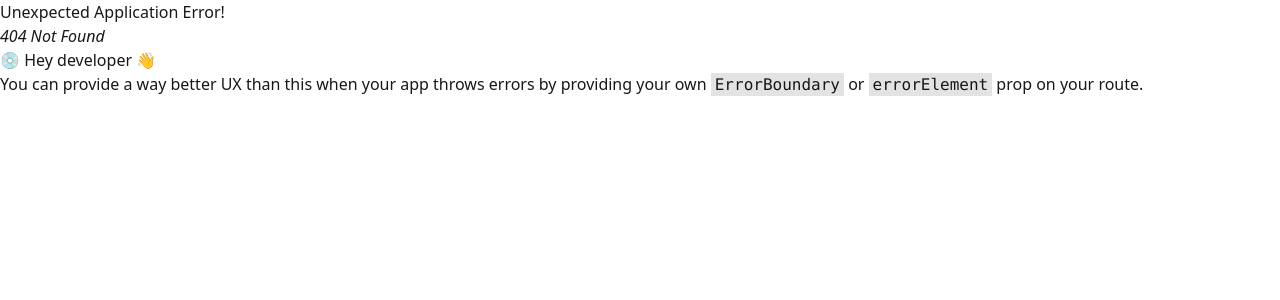
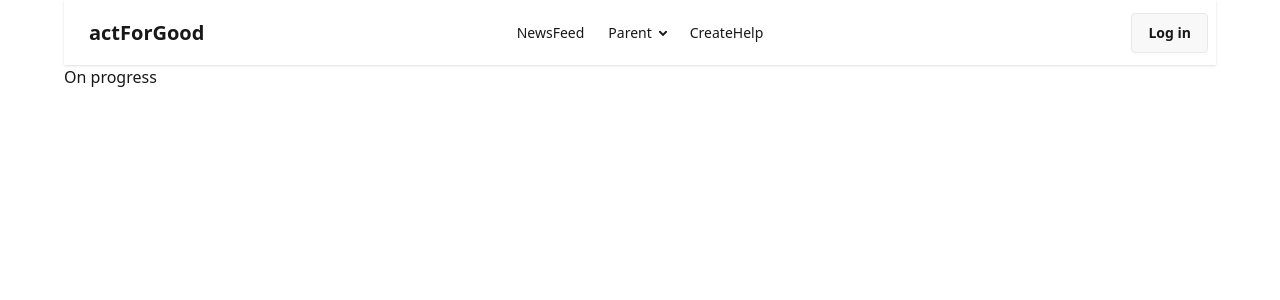
Before and after one commit to A8IK/act-for-good, a React (Vite) app in the folder frontend/: page /event in a window 1280 px wide. Before the commit this address had no page. Shown: the top 300 px of the page. Built offline with nearby package versions, Linux system fonts and the light colour scheme.

Commit message:
fix: resolve Navbar login button issue and profile option in Navbar

```diff
--- /dev/null
+++ b/frontend/src/components/CreateEvent/CreateEvent.jsx
@@ -0,0 +1,11 @@
+import React from 'react';
+
+const CreateEvent = () => {
+    return (
+        <div>
+
+        </div>
+    );
+};
+
+export default CreateEvent;
--- /dev/null
+++ b/frontend/src/components/EventsHelp/EventsHelp.jsx
@@ -0,0 +1,11 @@
+import React from 'react';
+
+const EventsHelp = () => {
+    return (
+        <div>
+            On progress
+        </div>
+    );
+};
+
+export default EventsHelp;
--- a/frontend/src/components/Login/Login.jsx
+++ b/frontend/src/components/Login/Login.jsx
@@ -24,7 +24,9 @@ const Login = () => {
 
             if(response.ok){
                 localStorage.setItem('token', data.token);
-                navigate('/');
+                localStorage.setItem('loggedIn', 'true');
+                window.dispatchEvent(new Event('storage'));
+                navigate('/event');
                 alert("Login Successful!!");
             }
             else{
--- a/frontend/src/components/Root/Navbar/Navbar.jsx
+++ b/frontend/src/components/Root/Navbar/Navbar.jsx
@@ -2,26 +2,41 @@ import { useEffect, useState } from 'react';
 import { useNavigate } from "react-router-dom";
 
 const NavBar = () => {
-    const {loggedIn, setLoggedIn} = useState(() => {
-        return localStorage.getItem("loggedIn") === "true";
+    const  [loggedIn, setLoggedIn ] = useState(() => {
+        const isLoggedIn = localStorage.getItem("loggedIn") === "true";
+        return isLoggedIn;
     });
 
     const navigate = useNavigate();
 
     useEffect(() => {
+        const storageChange = () => {
+            const loggedIn = localStorage.getItem("loggedIn") == "true";
+            setLoggedIn(loggedIn);
+        };
+
+        window.addEventListener('storage', storageChange);
+
+        return () => {
+            window.removeEventListener('storage', storageChange);
+        };
+    },[])
+
+    useEffect(() => {
+        console.log("Updating localStorage. loggedIn:", loggedIn);
         localStorage.setItem("loggedIn", loggedIn ? "true" : "false");
-    },   [loggedIn]);
+    }, [loggedIn]);
 
     const handleAuth = () => {
-        if(loggedIn){
+        if (loggedIn) {
             localStorage.removeItem("loggedIn");
+            localStorage.removeItem("token");
             setLoggedIn(false);
+            navigate('/login');
         }
-        else{
-           setLoggedIn(true);
-           localStorage.setItem("loggedIn", "true");
+        else {
+            navigate('/login');
         }
-        navigate('/login');
     };
 
     return (
--- a/frontend/src/main.jsx
+++ b/frontend/src/main.jsx
@@ -9,6 +9,7 @@ import SignUp from './components/SignUp/SignUp'
 import Login from './components/Login/Login';
 import Root from './components/Root/Root/Root';
 import Profile from './components/Profile/Profile';
+import EventsHelp from './components/EventsHelp/EventsHelp';
 
 const router = createBrowserRouter([
   {
@@ -27,6 +28,10 @@ const router = createBrowserRouter([
         path: '/profile',
         element: <Profile></Profile>,
       },
+      {
+        path: '/event',
+        element: <EventsHelp></EventsHelp>,
+      },
     ]
   },
 
```
